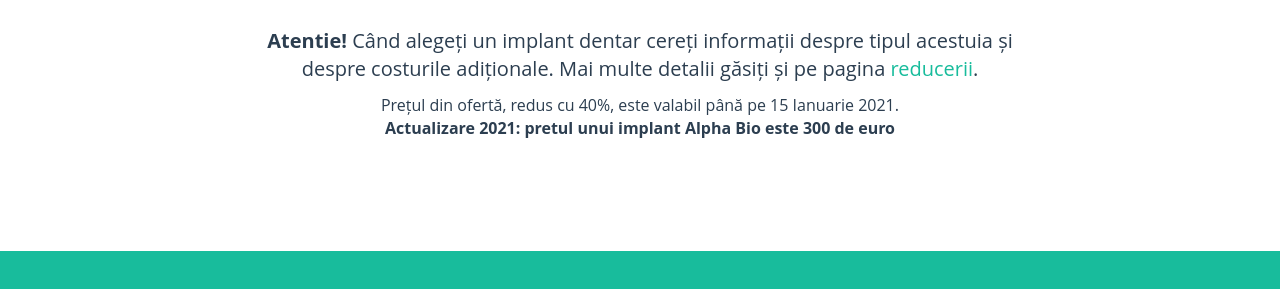
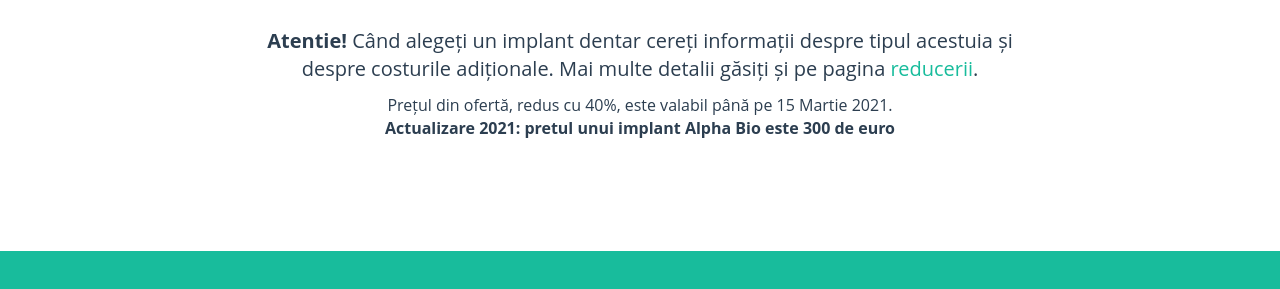
Before and after one commit to littledentgopo/offerdent, a Jekyll site: the page built from index.html, in a window 1280 px wide and 900 px high, scrolled down 1335 px. Shown: the part 166-455 px from the top of the window. Built offline with Jekyll 4.4.1, drawn with Linux system fonts in a browser that asks for light colours; comment, search, counter and statistics services are not loaded.

Commit message:
update expiry

```diff
--- a/_config.yml
+++ b/_config.yml
@@ -28,7 +28,7 @@ contact:
 
 
 offer:
-    expirydate: 15 Ianuarie 2021
+    expirydate: 15 Martie 2021
     extramonth: Ianuarie 2021
 
 
```
